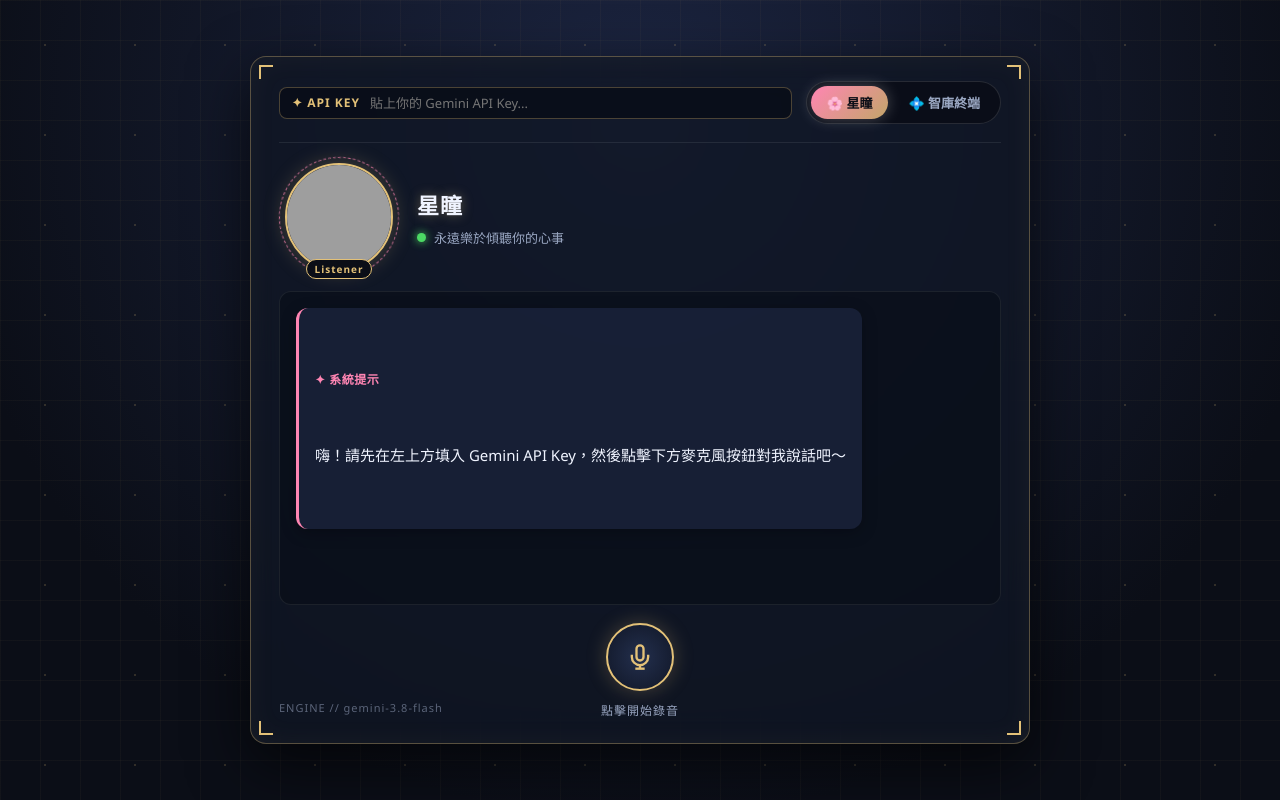
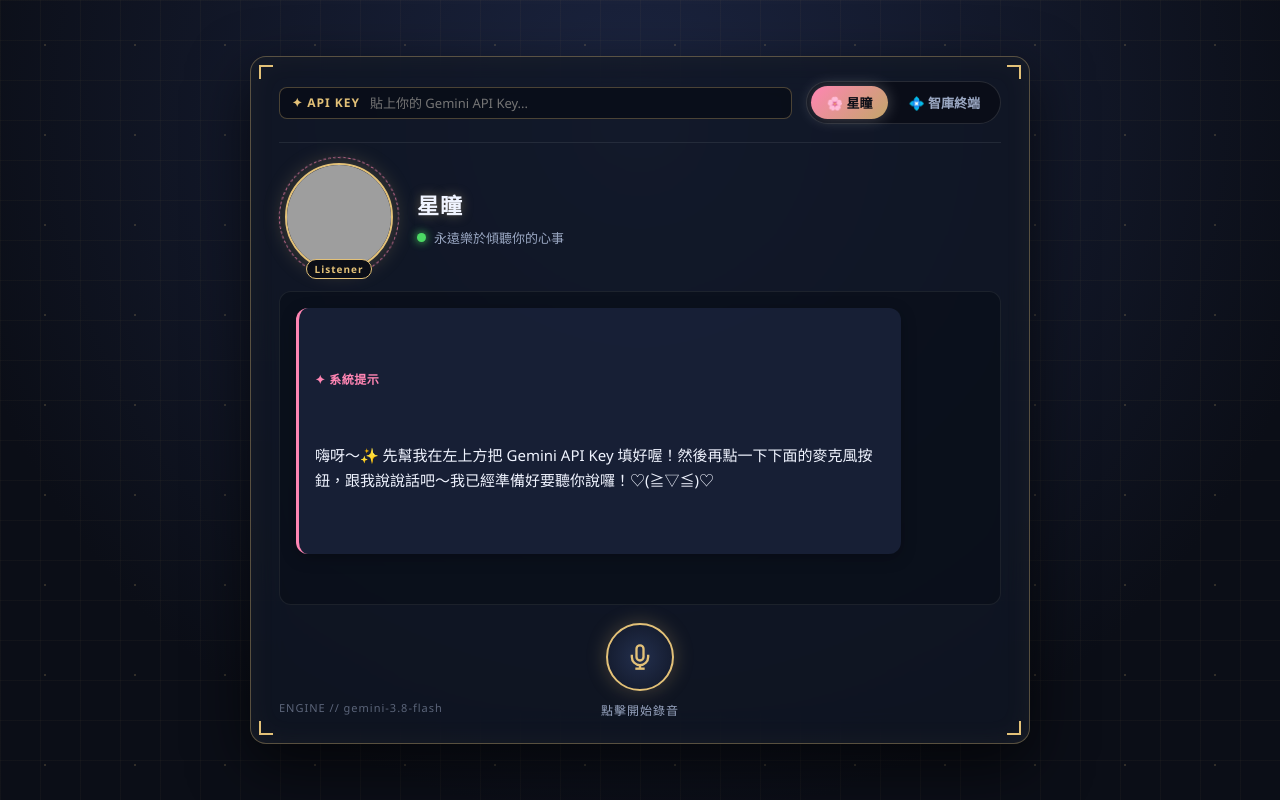
Before and after one commit to Lex-H/voice_diary_anime, a plain HTML site: page index.html in a window 1280 px wide. Drawn offline with Linux system fonts and the light colour scheme; grey boxes are pictures that could not be loaded.

Commit message:
20261119_修改文案

```diff
--- a/index.html
+++ b/index.html
@@ -483,7 +483,7 @@
     <section class="chat-viewport" id="chatViewport">
       <div class="message ai-message">
         <div class="msg-sender">✦ 系統提示</div>
-        <div class="msg-text">嗨！請先在左上方填入 Gemini API Key，然後點擊下方麥克風按鈕對我說話吧～</div>
+        <div class="msg-text" id="welcomeMsgText"></div>
       </div>
     </section>
 
@@ -550,12 +550,15 @@
 
     // ============================================================================
     // 雙模式設定檔（角色展示文案、系統提示詞與字數限制）
-    // —— 改標題與待命狀態列：編輯各模式的 name、statusTagline
+    // —— 改標題與待命狀態列：編輯 name、statusTagline
+    // —— 改對話區開場白：編輯 welcomeMessage
     // ============================================================================
     const MODES = {
       girl: {
         name: "星瞳",
         statusTagline: "永遠樂於傾聽你的心事",
+        welcomeMessage:
+          "嗨呀～✨ 先幫我在左上方把 Gemini API Key 填好喔！然後再點一下下面的麥克風按鈕，跟我說說話吧～我已經準備好要聽你說囉！♡(≧▽≦)♡",
         badge: "Listener",
         avatar: CUTE_GIRL_AVATAR,
         systemPrompt:
@@ -564,6 +567,8 @@
       expert: {
         name: "智庫終端",
         statusTagline: "全功能智慧分析機構",
+        welcomeMessage:
+          "檢測到尚未載入金鑰。請先前往介面上方輸入有效的 Gemini API Key 完成認證，隨後觸發下方麥克風模組建立語音輸入串流。\n\n傳輸通道就緒後，請開始發聲。我正在聆聽。",
         badge: "TACTICAL ARCHIVE",
         avatar: EXPERT_AVATAR,
         systemPrompt:
@@ -592,11 +597,15 @@
     const stopIcon = document.getElementById("stopIcon");
     const recordHint = document.getElementById("recordHint");
     const modelLabel = document.getElementById("modelLabel");
+    const welcomeMsgText = document.getElementById("welcomeMsgText");
 
     function applyModeCharacterUI({ preserveStatus = false } = {}) {
       const cfg = MODES[currentMode];
       charName.textContent = cfg.name;
       modeBadge.textContent = cfg.badge;
+      if (welcomeMsgText) {
+        welcomeMsgText.textContent = cfg.welcomeMessage;
+      }
       const busy = isRecording || recordBtn.disabled;
       if (!preserveStatus && !busy) {
         statusText.textContent = cfg.statusTagline;
```
